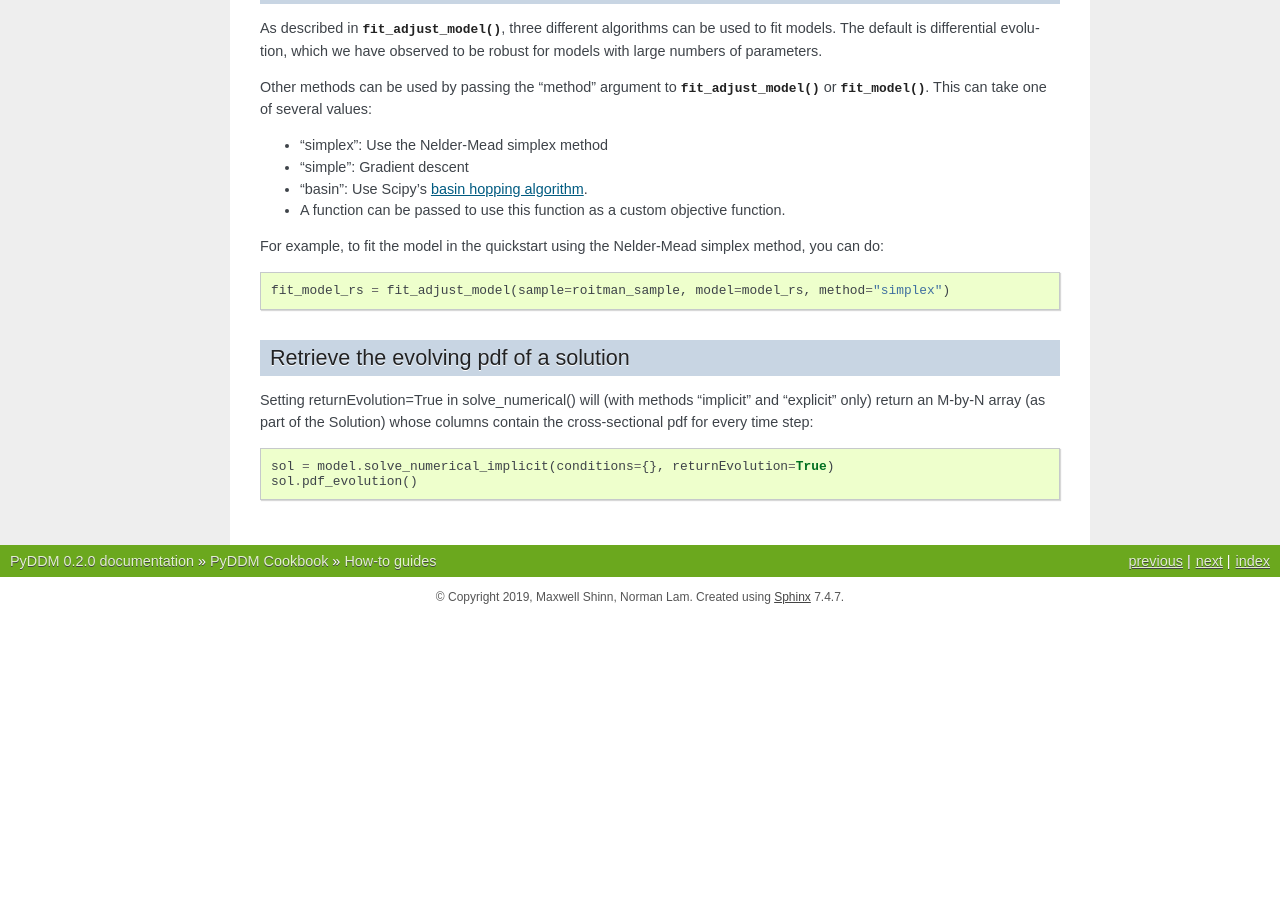
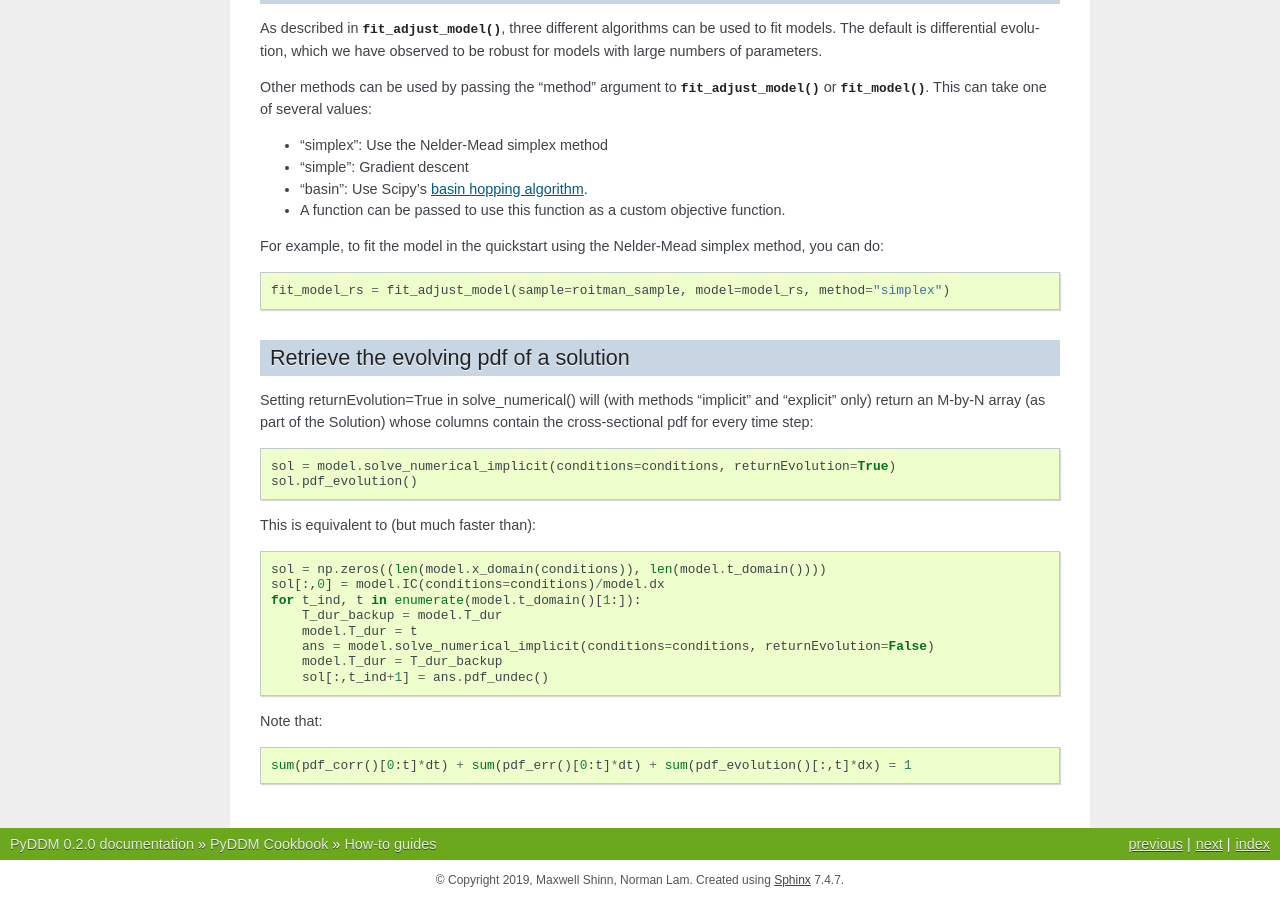
Before and after one commit to mwshinn/PyDDM, a Sphinx documentation site: the page built from doc/cookbook/howto.rst, in a window 1280 px wide and 900 px high, scrolled down 1692 px. Built offline with Sphinx 7.4.7, drawn with Linux system fonts in a browser that asks for light colours; formulas are drawn with MathJax 3; before the commit the page ends 2309 px from its top, so only the background shows below that.

```diff
--- a/doc/cookbook/howto.rst
+++ b/doc/cookbook/howto.rst
@@ -136,5 +136,21 @@
 and "explicit" only) return an M-by-N array (as part of the Solution) whose
 columns contain the cross-sectional pdf for every time step::
 
-  sol = model.solve_numerical_implicit(conditions={}, returnEvolution=True)
+  sol = model.solve_numerical_implicit(conditions=conditions, returnEvolution=True)
   sol.pdf_evolution()
+
+This is equivalent to (but much faster than)::
+
+    sol = np.zeros((len(model.x_domain(conditions)), len(model.t_domain())))
+    sol[:,0] = model.IC(conditions=conditions)/model.dx
+    for t_ind, t in enumerate(model.t_domain()[1:]):
+        T_dur_backup = model.T_dur
+        model.T_dur = t
+        ans = model.solve_numerical_implicit(conditions=conditions, returnEvolution=False)
+        model.T_dur = T_dur_backup
+        sol[:,t_ind+1] = ans.pdf_undec()
+
+Note that::
+
+
+    sum(pdf_corr()[0:t]*dt) + sum(pdf_err()[0:t]*dt) + sum(pdf_evolution()[:,t]*dx) = 1
```
Also changed, not shown: integration_tests.py (+9 -4 lines), 1 other file.
